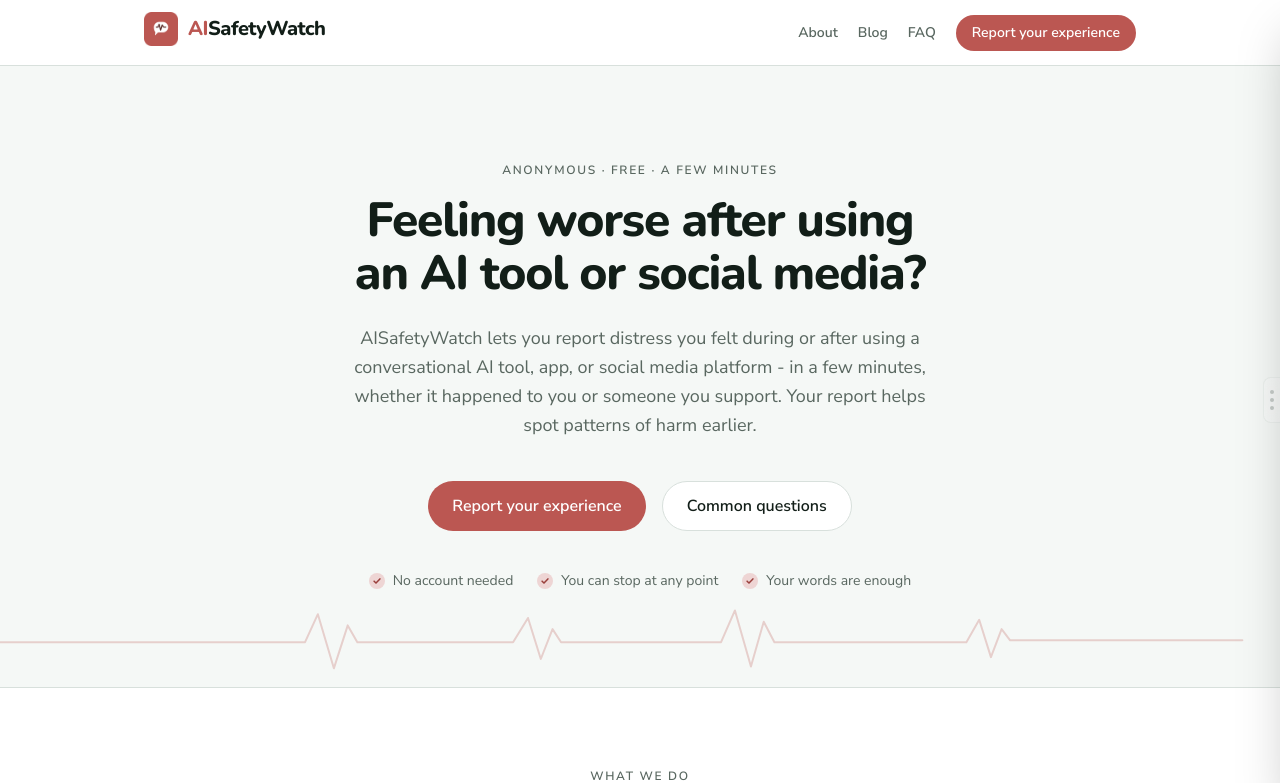
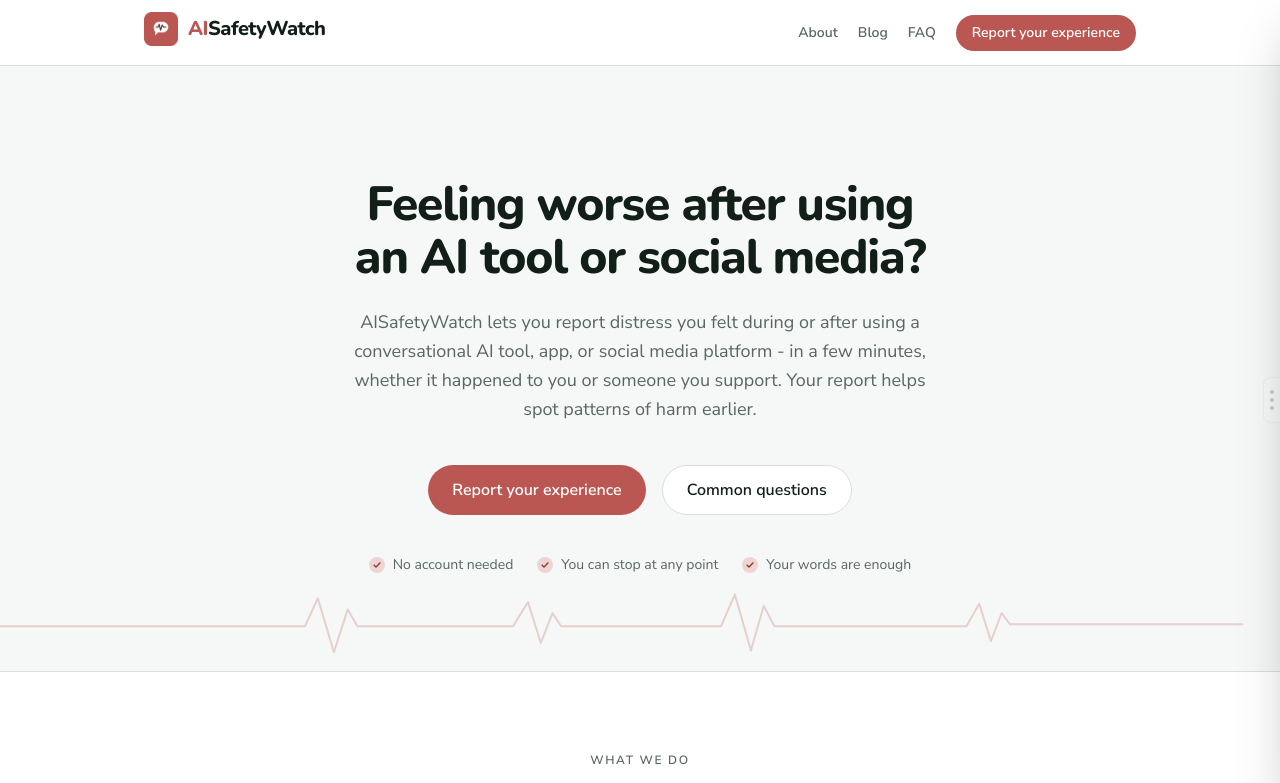
Before and after one commit to Aijwerkingen/aijwerkingen.github.io, a Next.js app: page / in a window 1280 px wide. Shown: the top 783 px of the page. Built offline with nearby package versions, Linux system fonts and the light colour scheme; no server answers.

Commit message:
copy: remove home hero eyebrow

```diff
--- a/src/app/page.tsx
+++ b/src/app/page.tsx
@@ -30,8 +30,6 @@ export default function HomePage() {
         <HeroTrace />
 
         <div className="mx-auto max-w-3xl px-4 pt-20 pb-24 text-center sm:pt-24">
-          <p className="eyebrow">{hero.eyebrow}</p>
-
           <h1 className="font-display mt-4 text-4xl leading-[1.1] font-extrabold tracking-tight text-balance sm:text-5xl">
             {hero.title}
           </h1>
--- a/src/content.config.ts
+++ b/src/content.config.ts
@@ -173,7 +173,6 @@ export const content = {
   /* ── Home ─────────────────────────────────────────────────────────────────── */
   home: {
     hero: {
-      eyebrow: "Anonymous · Free · A few minutes",
       title: "Feeling worse after using an AI tool or social media?",
       body: [
         brand,
```
